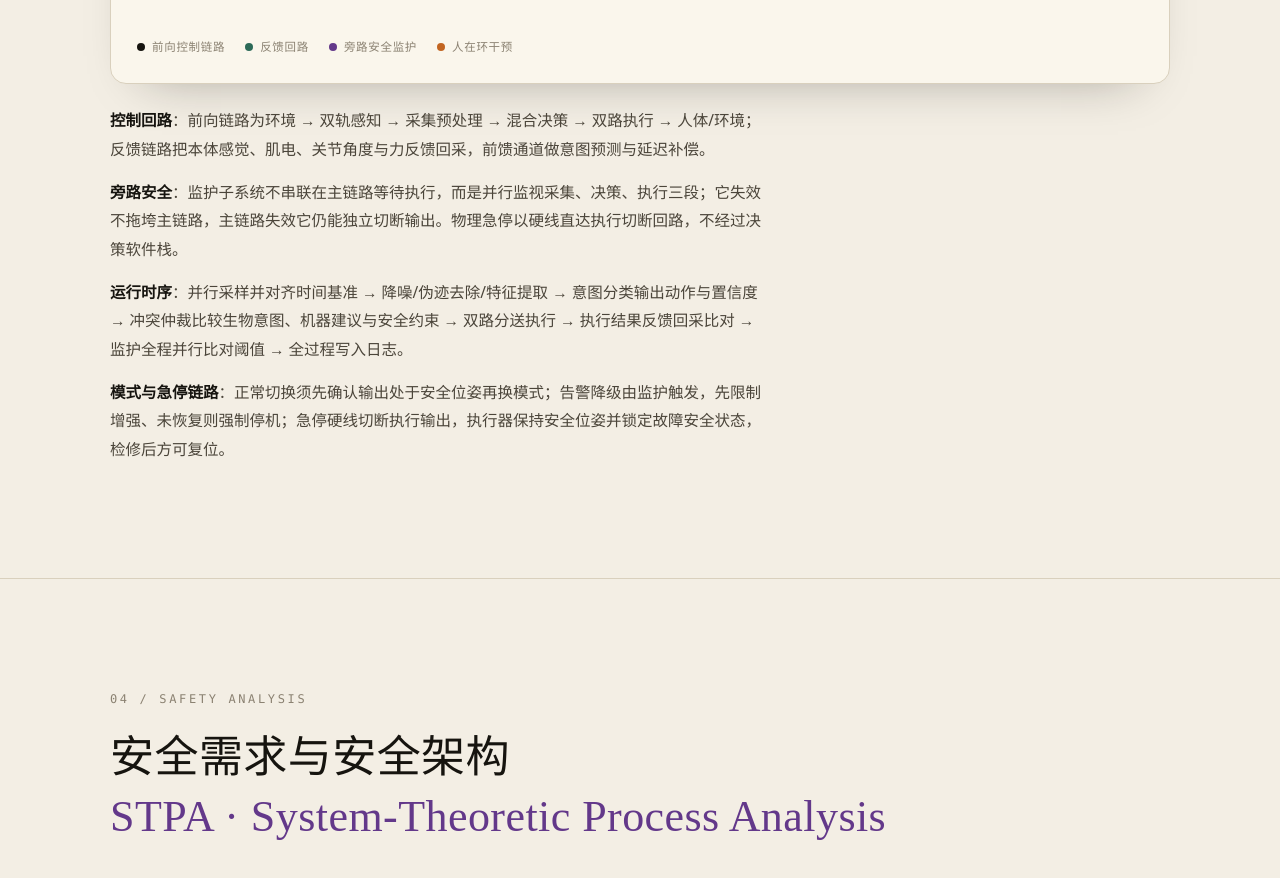
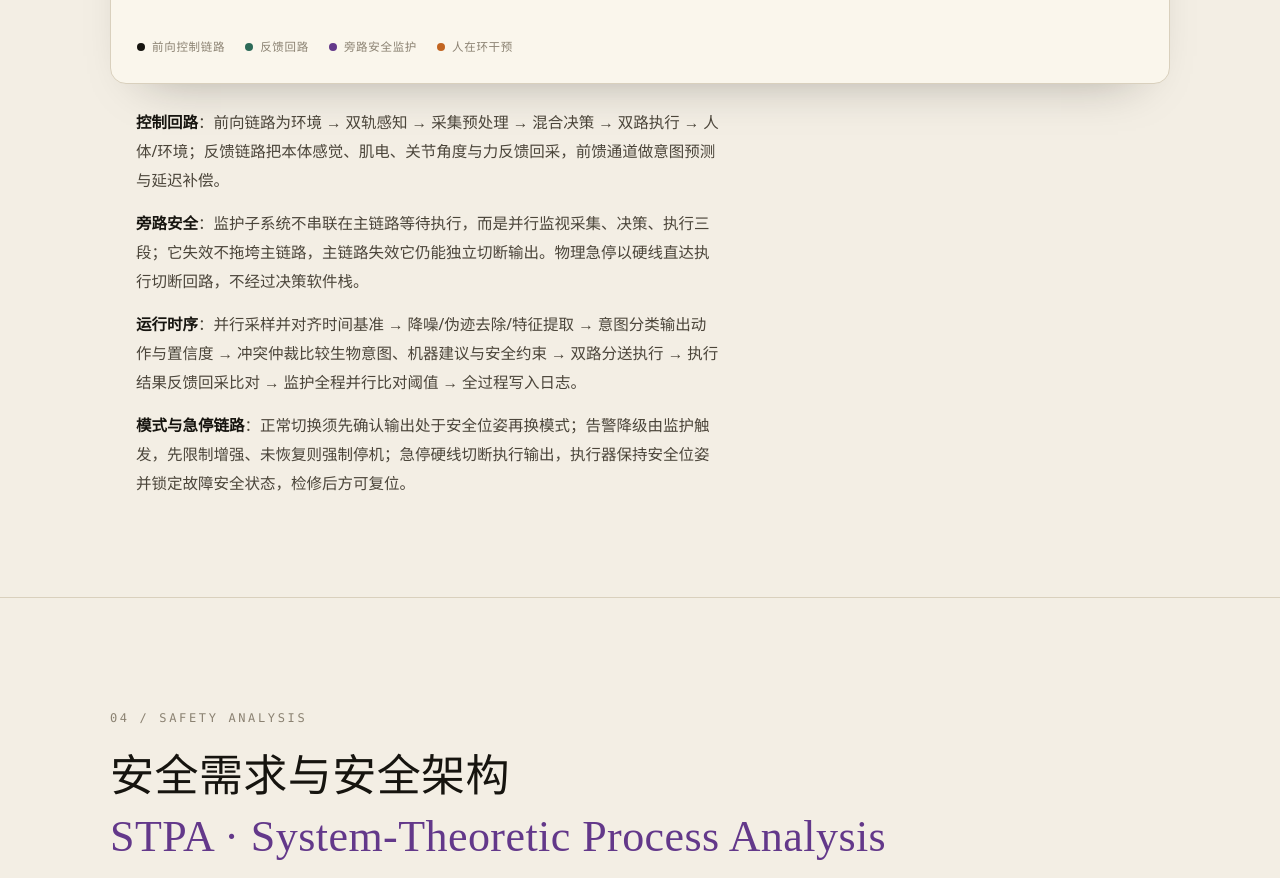
Before and after one commit to boweny67/boweny67.github.io, a plain HTML site: page assignment3/index.html in a window 1280 px wide. Shown: the part 7920-8798 px from the top of the page. Drawn offline with Linux system fonts and the light colour scheme.

Commit message:
收紧追溯行间距与标签列宽；框图下注释与图面同内边距对齐

```diff
--- a/assignment3/index.html
+++ b/assignment3/index.html
@@ -149,6 +149,8 @@ p.body strong{color:var(--ink);font-weight:700}
 .arch-diagram{margin:0}
 .arch-diagram svg{width:100%;height:auto;display:block}
 .diagram-legend{display:flex;flex-wrap:wrap;gap:20px;margin-top:16px;font-family:var(--mono);font-size:11.5px;letter-spacing:.06em;color:var(--muted)}
+.lab-notes{margin-top:24px;padding:0 26px;display:grid;gap:15px}
+.lab-notes .body{margin-bottom:0;max-width:66ch}
 .diagram-legend span{display:flex;align-items:center;gap:7px}
 .swatch{width:8px;height:8px;border-radius:50%;display:inline-block}
 .flow-box{fill:#fdfaf2;stroke:#c9bfa9;stroke-width:1}
@@ -157,7 +159,7 @@ p.body strong{color:var(--ink);font-weight:700}
 
 /* ---------- TRACE ---------- */
 .trace{display:grid;gap:14px;margin-top:10px;padding:26px 22px;background:var(--cream);border:1px solid var(--rule);border-radius:14px}
-.trace-row{display:grid;grid-template-columns:1.1fr auto 1.4fr;gap:16px;align-items:center;padding:12px 0;border-bottom:1px dashed var(--rule)}
+.trace-row{display:grid;grid-template-columns:1fr auto auto;gap:16px;align-items:center;padding:12px 0;border-bottom:1px dashed var(--rule)}
 .trace-row:last-child{border-bottom:none}
 .trace-from{font-size:14px;color:var(--ink);font-weight:700}
 .trace-arrow{font-family:var(--mono);font-size:11px;color:var(--muted);letter-spacing:.1em}
@@ -194,7 +196,7 @@ a.lnk:hover{color:var(--purple);border-bottom-color:var(--purple)}
 
 @media (min-width:720px){
   .cards{grid-template-columns:repeat(3,1fr)}
-  .trace-row{grid-template-columns:1.1fr auto 1.4fr;align-items:center;gap:16px}
+  .trace-row{grid-template-columns:1fr auto auto;align-items:center;gap:16px}
 }
 @media (max-width:980px){
   .cards{grid-template-columns:1fr;gap:16px}
@@ -532,10 +534,12 @@ a.lnk:hover{color:var(--purple);border-bottom-color:var(--purple)}
             </div>
         </div>
 
-        <p class="body" style="margin-top:22px"><strong>控制回路</strong>：前向链路为环境 → 双轨感知 → 采集预处理 → 混合决策 → 双路执行 → 人体/环境；反馈链路把本体感觉、肌电、关节角度与力反馈回采，前馈通道做意图预测与延迟补偿。</p>
-        <p class="body"><strong>旁路安全</strong>：监护子系统不串联在主链路等待执行，而是并行监视采集、决策、执行三段；它失效不拖垮主链路，主链路失效它仍能独立切断输出。物理急停以硬线直达执行切断回路，不经过决策软件栈。</p>
-        <p class="body"><strong>运行时序</strong>：并行采样并对齐时间基准 → 降噪/伪迹去除/特征提取 → 意图分类输出动作与置信度 → 冲突仲裁比较生物意图、机器建议与安全约束 → 双路分送执行 → 执行结果反馈回采比对 → 监护全程并行比对阈值 → 全过程写入日志。</p>
-        <p class="body"><strong>模式与急停链路</strong>：正常切换须先确认输出处于安全位姿再换模式；告警降级由监护触发，先限制增强、未恢复则强制停机；急停硬线切断执行输出，执行器保持安全位姿并锁定故障安全状态，检修后方可复位。</p>
+        <div class="lab-notes">
+            <p class="body"><strong>控制回路</strong>：前向链路为环境 → 双轨感知 → 采集预处理 → 混合决策 → 双路执行 → 人体/环境；反馈链路把本体感觉、肌电、关节角度与力反馈回采，前馈通道做意图预测与延迟补偿。</p>
+            <p class="body"><strong>旁路安全</strong>：监护子系统不串联在主链路等待执行，而是并行监视采集、决策、执行三段；它失效不拖垮主链路，主链路失效它仍能独立切断输出。物理急停以硬线直达执行切断回路，不经过决策软件栈。</p>
+            <p class="body"><strong>运行时序</strong>：并行采样并对齐时间基准 → 降噪/伪迹去除/特征提取 → 意图分类输出动作与置信度 → 冲突仲裁比较生物意图、机器建议与安全约束 → 双路分送执行 → 执行结果反馈回采比对 → 监护全程并行比对阈值 → 全过程写入日志。</p>
+            <p class="body"><strong>模式与急停链路</strong>：正常切换须先确认输出处于安全位姿再换模式；告警降级由监护触发，先限制增强、未恢复则强制停机；急停硬线切断执行输出，执行器保持安全位姿并锁定故障安全状态，检修后方可复位。</p>
+        </div>
     </div>
 </section>
 
```
